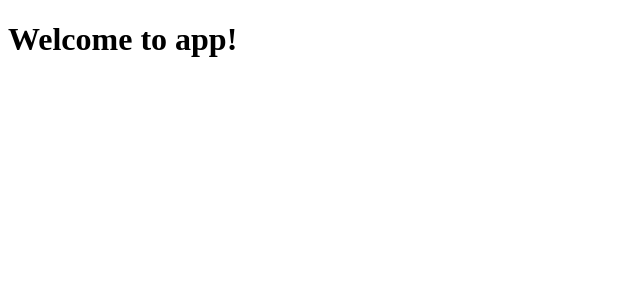
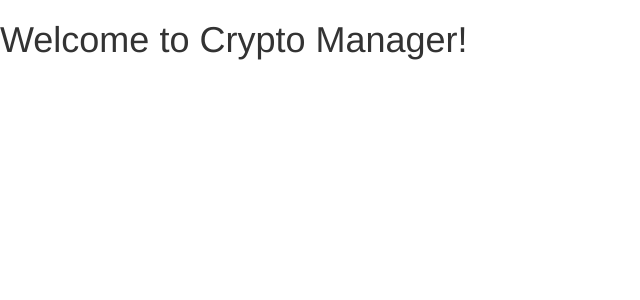
Before and after one commit to daniellarrusso/cryptoman, an Angular app: page / in a window 1280 px wide. Shown: the top 300 px of the page, without its empty margins (0-640 px from the left). Built offline with nearby package versions, Linux system fonts and the light colour scheme.

Commit message:
bootstrap jquery added

```diff
--- a/package.json
+++ b/package.json
@@ -21,7 +21,9 @@
     "@angular/platform-browser": "^4.2.4",
     "@angular/platform-browser-dynamic": "^4.2.4",
     "@angular/router": "^4.2.4",
+    "bootstrap": "^3.3.7",
     "core-js": "^2.4.1",
+    "jquery": "^3.2.1",
     "rxjs": "^5.4.2",
     "zone.js": "^0.8.14"
   },
--- a/src/app/app.component.ts
+++ b/src/app/app.component.ts
@@ -6,5 +6,5 @@ import { Component } from '@angular/core';
   styleUrls: ['./app.component.css']
 })
 export class AppComponent {
-  title = 'app';
+  title = 'Crypto Manager';
 }
```
Also changed, not shown: .angular-cli.json, 8 other files (tests, documents, lock files or other folders).
